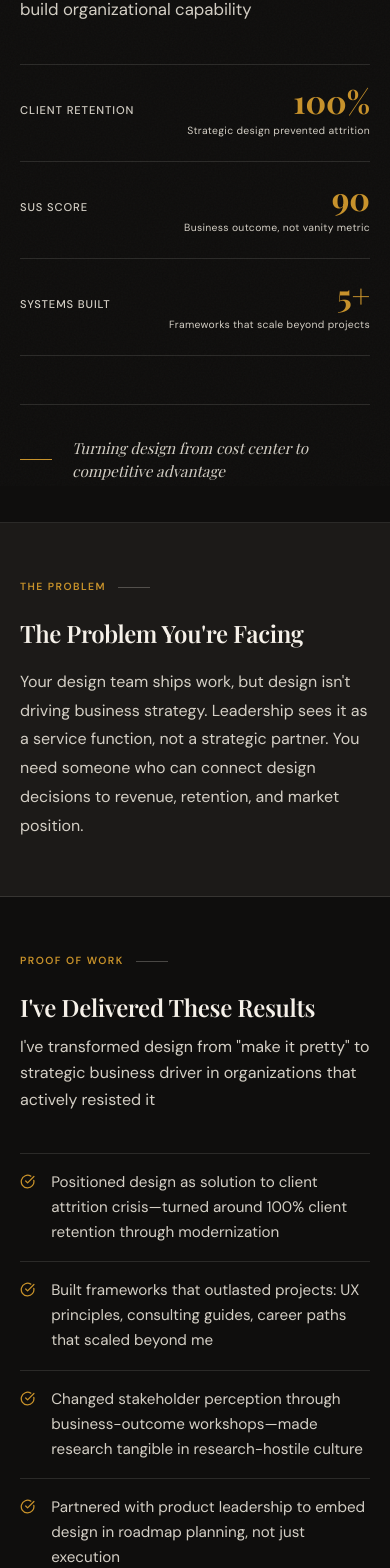
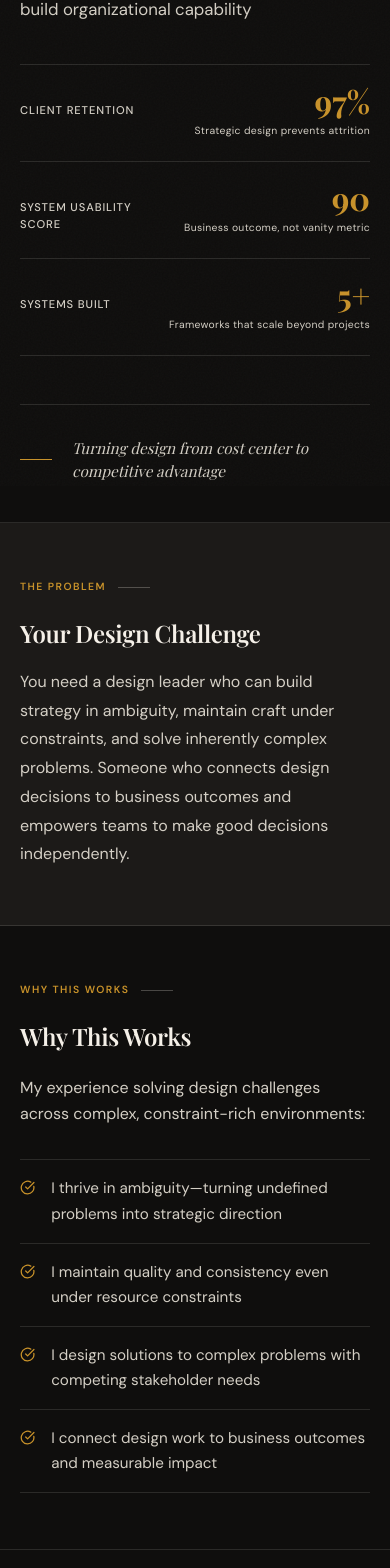
Before and after one commit to jmf3ig/portfolio, a Next.js app: page / in a window 390 px wide. Shown: the part 358-1926 px from the top of the page. Built offline with nearby package versions, Linux system fonts and the light colour scheme.

Commit message:
Add role-specific content configuration with URL parameter support

```diff
--- a/app/page.tsx
+++ b/app/page.tsx
@@ -1,6 +1,47 @@
 'use client';
-import React, { useState } from 'react';
+import React, { useState, useEffect } from 'react';
 import { CheckCircle, TrendingUp, ArrowUpRight, Minus } from 'lucide-react';
+
+type RoleKey = 'generic' | 'netflix-identity';
+
+const roleConfigs: Record<RoleKey, {
+  headerSubtitle: string;
+  problemTitle: string;
+  problemText: string;
+  fitTitle: string;
+  fitIntro: string;
+  fitPoints: string[];
+  ctaText: string;
+}> = {
+  'generic': {
+    headerSubtitle: 'Design Leader',
+    problemTitle: 'Your Design Challenge',
+    problemText: 'You need a design leader who can build strategy in ambiguity, maintain craft under constraints, and solve inherently complex problems. Someone who connects design decisions to business outcomes and empowers teams to make good decisions independently.',
+    fitTitle: 'Why This Works',
+    fitIntro: 'My experience solving design challenges across complex, constraint-rich environments:',
+    fitPoints: [
+      'I thrive in ambiguity—turning undefined problems into strategic direction',
+      'I maintain quality and consistency even under resource constraints',
+      'I design solutions to complex problems with competing stakeholder needs',
+      'I connect design work to business outcomes and measurable impact',
+    ],
+    ctaText: 'Let\'s build something great together',
+  },
+  'netflix-identity': {
+    headerSubtitle: 'Senior Product Designer, Identity',
+    problemTitle: 'Netflix\'s Challenge',
+    problemText: 'You need someone to own multiple interconnected identity, access, and account initiatives—but the requirements are still evolving. There\'s no perfect solution yet. You need a designer who can structure ambiguous, high-constraint problems (privacy, legal, global regulations, technical systems) and propose holistic solutions that Netflix leadership can commit to.',
+    fitTitle: 'How This Maps to the Netflix Identity Role',
+    fitIntro: 'Netflix\'s job description requires:',
+    fitPoints: [
+      'Netflix needs someone comfortable with "evolving systems and requirements"—I thrive there',
+      'Identity is full of constraints (privacy, legal, consent, regulations)—I excel at using constraints as design inputs',
+      'Identity decisions affect trust, adoption, and global compliance—I understand how design connects to business strategy',
+      'Netflix leadership will ask "why," not "how"—I build defensible strategies that stakeholders want to partner on',
+    ],
+    ctaText: 'Let\'s build identity strategy that scales',
+  },
+};
 
 type StoryKey = 'strategic' | 'operational' | 'delivery';
 
@@ -27,7 +68,7 @@ const stories: Record<StoryKey, {
     problem: 'Your design team ships work, but design isn\'t driving business strategy. Leadership sees it as a service function, not a strategic partner. You need someone who can connect design decisions to revenue, retention, and market position.',
     guide: 'I\'ve transformed design from "make it pretty" to strategic business driver in organizations that actively resisted it',
     experience: [
-      'Positioned design as solution to client attrition crisis—turned around 100% client retention through modernization',
+      'Positioned design as solution to client attrition crisis—turned around 97% client retention through modernization',
       'Built frameworks that outlasted projects: UX principles, consulting guides, career paths that scaled beyond me',
       'Changed stakeholder perception through business-outcome workshops—made research tangible in research-hostile culture',
       'Partnered with product leadership to embed design in roadmap planning, not just execution',
@@ -41,8 +82,8 @@ const stories: Record<StoryKey, {
     success: 'Design becomes a board-level conversation. Product roadmaps are co-created with design. Business outcomes improve measurably. Your team gets budget and headcount because leadership sees the ROI.',
     failure: 'Design remains tactical. Talented leaders leave for companies where design has real influence. Competitors with stronger design strategies win market share.',
     stats: [
-      { label: 'Client Retention', value: '100%', context: 'Strategic design prevented attrition' },
-      { label: 'SUS Score', value: '90', context: 'Business outcome, not vanity metric' },
+      { label: 'Client Retention', value: '97%', context: 'Strategic design prevents attrition' },
+      { label: 'System Usability Score', value: '90', context: 'Business outcome, not vanity metric' },
       { label: 'Systems Built', value: '5+', context: 'Frameworks that scale beyond projects' },
     ],
     caseStudy: {
@@ -61,7 +102,7 @@ const stories: Record<StoryKey, {
     guide: 'I\'ve built design operations from scratch in resource-constrained, process-immature environments',
     experience: [
       'Led daily and weekly design team rituals—syncs, backlog refinements—that kept teams aligned and shipping',
-      'Hired and onboarded 3 interns on annual cycle, partnered on internship program framework creation',
+      'Hired and onboarded 4 interns on annual cycle, partnered on internship program framework creation',
       'Wrote career framework for multiple UX discipline levels—gave team clear growth paths',
       'Created design system documentation and consulting guide—operationalized design knowledge',
       'Managed through significant disruption: team layoffs, budget constraints, aggressive timelines with unfamiliar technology',
@@ -129,6 +170,16 @@ const PortfolioSite = () => {
   const [activeStory, setActiveStory] = useState<StoryKey>('strategic');
   const current = stories[activeStory];
 
+  const [role, setRole] = useState<RoleKey>('generic');
+  useEffect(() => {
+    const params = new URLSearchParams(window.location.search);
+    const roleParam = params.get('role') ?? 'generic';
+    if (roleParam in roleConfigs) {
+      setRole(roleParam as RoleKey);
+    }
+  }, []);
+  const config = roleConfigs[role];
+
   return (
     <div style={{ background: 'var(--ink)', color: 'var(--cream)', minHeight: '100vh' }}>
 
@@ -139,7 +190,7 @@ const PortfolioSite = () => {
             Joshua Feig
           </span>
           <span style={{ fontSize: '0.7rem', letterSpacing: '0.12em', textTransform: 'uppercase', color: 'var(--cream-muted)', fontWeight: 500 }}>
-            Design Leader
+            {config.headerSubtitle}
           </span>
         </div>
       </header>
@@ -233,11 +284,46 @@ const PortfolioSite = () => {
         <div className="page-inner section-block">
           <p className="section-eyebrow">The Problem</p>
           <h2 className="font-display" style={{ fontSize: 'clamp(1.5rem, 3vw, 2rem)', fontWeight: 600, lineHeight: 1.2, marginBottom: '1.25rem', letterSpacing: '-0.015em', maxWidth: '720px' }}>
-            The Problem You&apos;re Facing
+            {config.problemTitle}
           </h2>
           <p style={{ fontSize: '1rem', color: 'var(--cream-muted)', lineHeight: 1.8, maxWidth: '680px' }}>
-            {current.problem}
+            {config.problemText}
           </p>
+        </div>
+      </section>
+
+      {/* ── Fit ── */}
+      <section style={{ borderBottom: '1px solid var(--rule)' }}>
+        <div className="page-inner section-block">
+          <p className="section-eyebrow">{role === 'generic' ? 'Why This Works' : 'Role Fit'}</p>
+          <h2 className="font-display" style={{ fontSize: 'clamp(1.5rem, 3vw, 2rem)', fontWeight: 600, lineHeight: 1.2, marginBottom: '1.5rem', letterSpacing: '-0.015em' }}>
+            {config.fitTitle}
+          </h2>
+          {config.fitIntro && (
+            <p style={{ fontSize: '1rem', color: 'var(--cream-muted)', lineHeight: 1.65, marginBottom: '2rem', maxWidth: '600px' }}>
+              {config.fitIntro}
+            </p>
+          )}
+          <div>
+            {config.fitPoints.map((point, idx) => (
+              <div
+                key={idx}
+                style={{
+                  padding: '1rem 0',
+                  borderTop: '1px solid var(--rule)',
+                  display: 'flex',
+                  gap: '1rem',
+                  alignItems: 'flex-start',
+                }}
+              >
+                <CheckCircle style={{ width: '0.95rem', height: '0.95rem', color: 'var(--amber)', flexShrink: 0, marginTop: '0.25rem' }} />
+                <span style={{ fontSize: '0.95rem', color: 'var(--cream-muted)', lineHeight: 1.65 }}>
+                  {point}
+                </span>
+              </div>
+            ))}
+            <div style={{ borderTop: '1px solid var(--rule)' }} />
+          </div>
         </div>
       </section>
 
@@ -397,7 +483,7 @@ const PortfolioSite = () => {
                 onMouseEnter={(e) => { (e.currentTarget as HTMLButtonElement).style.opacity = '0.85'; }}
                 onMouseLeave={(e) => { (e.currentTarget as HTMLButtonElement).style.opacity = '1'; }}
               >
-                {current.cta}
+                {config.ctaText}
                 <ArrowUpRight style={{ width: '0.85rem', height: '0.85rem' }} />
               </button>
             </div>
@@ -408,7 +494,7 @@ const PortfolioSite = () => {
               Joshua Feig · Design Leader
             </span>
             <span style={{ fontSize: '0.68rem', letterSpacing: '0.08em', textTransform: 'uppercase', color: 'var(--cream-muted)', opacity: 0.45 }}>
-              View case studies · Download résumé · Schedule a conversation
+              View case studies · <a href="/FeigResume-UX-26.pdf">Download résumé</a> · Schedule a conversation
             </span>
           </div>
         </div>
```
Also changed, not shown: 2 other files (tests, documents, lock files or other folders).
